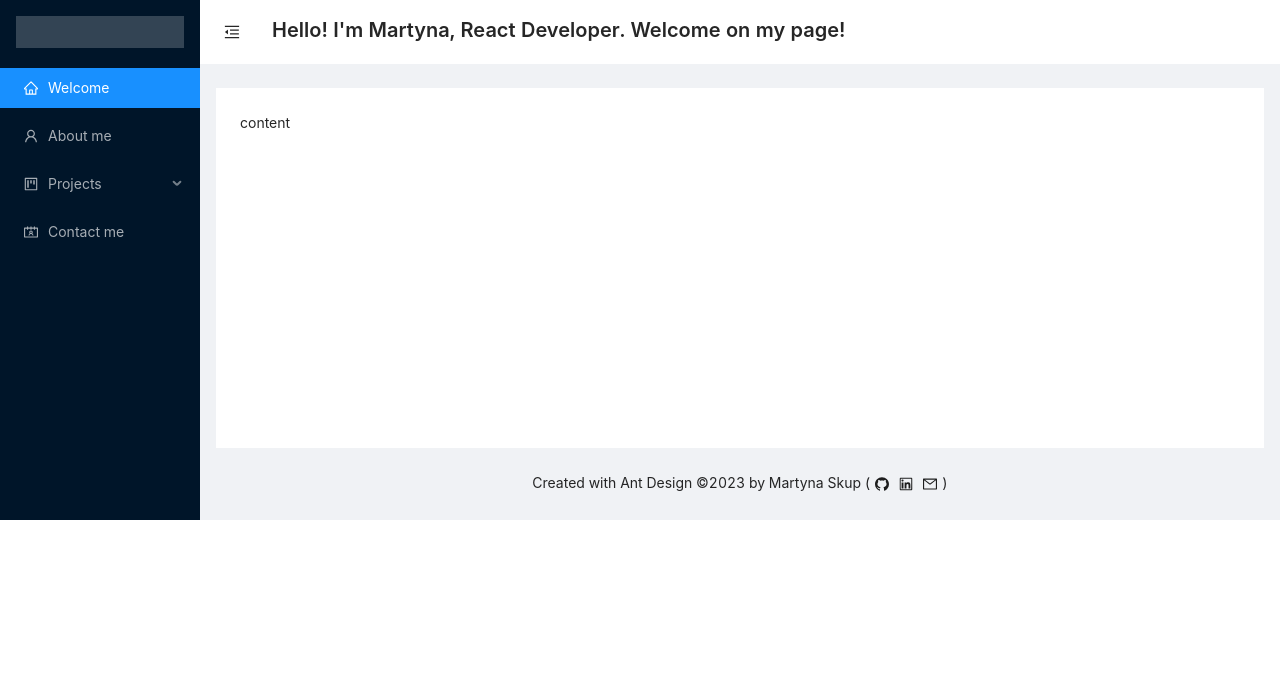
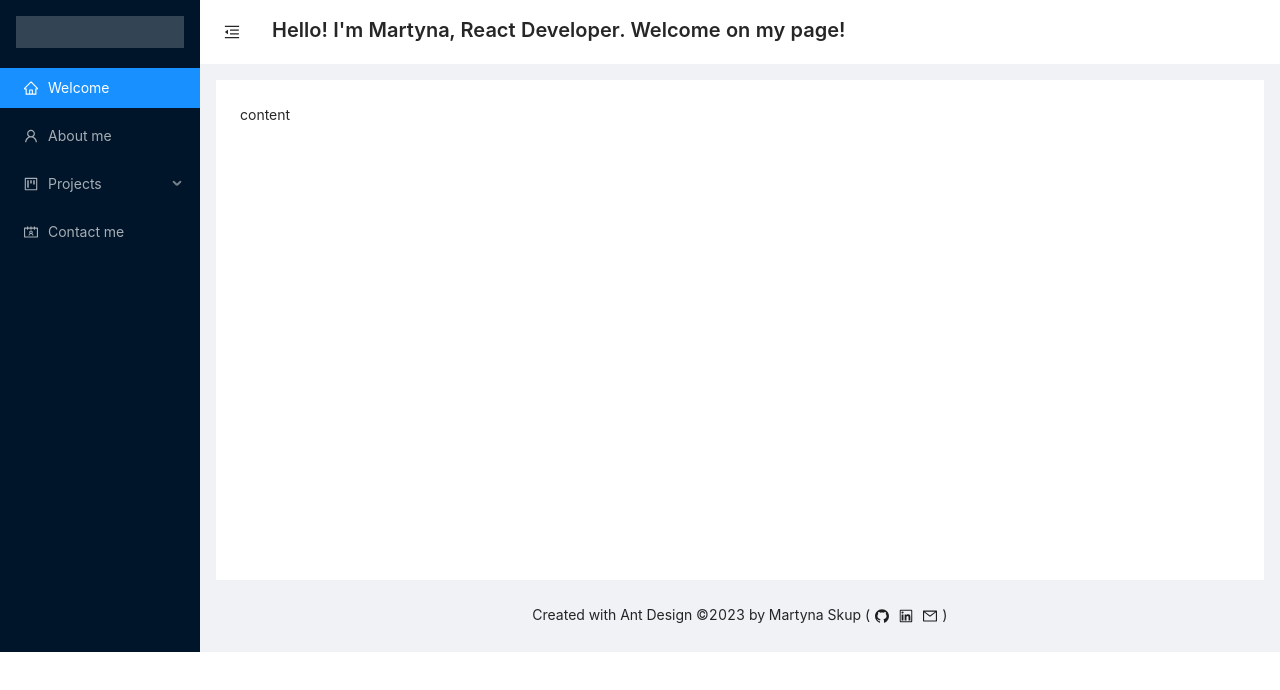
Before and after one commit to martynaskup/martynaskup.github.io, a React (Create React App) app: page / in a window 1280 px wide. Shown: the top 690 px of the page. Built offline with nearby package versions, Linux system fonts and the light colour scheme.

Commit message:
Update margins for app content

```diff
--- a/src/components/mainLayout/AppContent.tsx
+++ b/src/components/mainLayout/AppContent.tsx
@@ -2,10 +2,10 @@ import { Layout } from 'antd';
 
 const AppContent = () => {
   return (
-    <Layout.Content style={{ margin: '24px 16px 0' }}>
+    <Layout.Content style={{ margin: '16px 16px 0' }}>
       <div
         className="site-layout-background"
-        style={{ padding: 24, minHeight: 360 }}
+        style={{ padding: 24, minHeight: 500 }}
       >
         content
       </div>
```
